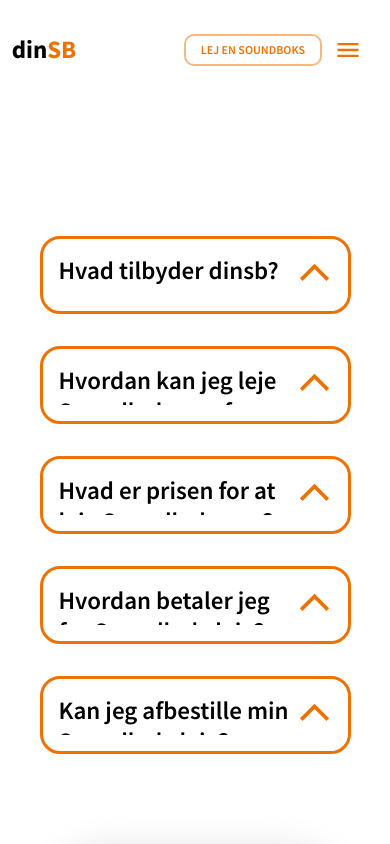
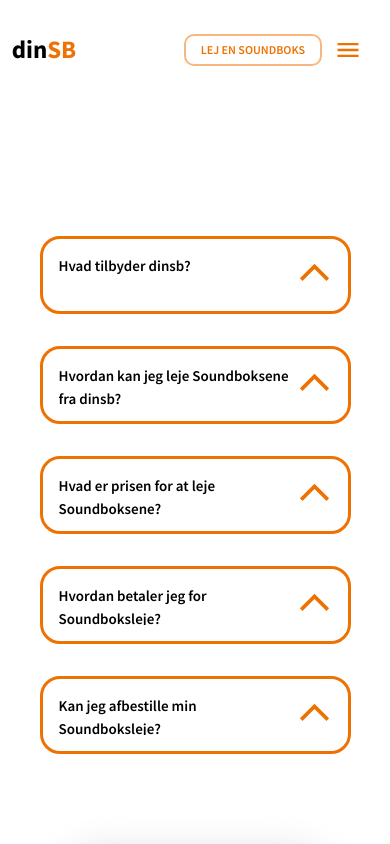
Before and after one commit to aliasadi04/dinsb, a React (Create React App) app: page /faq in a window 390 px wide. Shown: the top 844 px of the page. Built offline with nearby package versions, Linux system fonts and the light colour scheme.

Commit message:
responsive faq component + installed moment js

```diff
--- a/package.json
+++ b/package.json
@@ -7,6 +7,7 @@
     "@emotion/styled": "^11.10.8",
     "@mui/icons-material": "^5.11.16",
     "@mui/material": "^5.12.2",
+    "@mui/x-date-pickers": "^6.3.1",
     "@react-navigation/native": "^6.1.6",
     "@react-navigation/native-stack": "^6.9.12",
     "@testing-library/jest-dom": "^5.16.5",
--- a/src/components/faq.component.tsx
+++ b/src/components/faq.component.tsx
@@ -19,19 +19,23 @@
         <Box onClick={handleChange} sx={{
 
             mx: 5, borderColor: '#EE7203', borderWidth: 3, borderStyle: 'solid', my: 2, borderRadius: 5, width: '70%', px: 2,
-            cursor:'pointer',
+            cursor: 'pointer',
             "&:hover": {
                 boxShadow: '0 5px 15px rgba(0,0,0,0.3)',
-                transition: 'box-shadow 0.1s ease-in-out',
+                transition: 'box-shadow 0.2s ease-in-out',
 
 
             }, display: 'flex', flexDirection: 'column', alignItems: 'center', py: 2
         }}>
-            <Collapse in={open} collapsedSize={40} sx={{width:'100%'}} >
+            <Collapse in={open} collapsedSize={40} sx={{ width: '100%' }} >
 
                 <Box sx={{ display: 'flex', flexDirection: 'row', justifyContent: 'space-between' }} >
-                    <Typography variant='h4' fontWeight={600}>{q}</Typography>
-                    <ArrowBackIosNewIcon fontSize='large' color='primary'sx={{ transform: (open ? 'rotate(270deg)' : 'rotate(90deg)') }} />
+                    <Typography
+                        fontSize={{ xs: 15, md: 25 }}
+                        // variant='h5'
+
+                        fontWeight={600} sx={{ pb: 3 }}>{q}</Typography>
+                    <ArrowBackIosNewIcon fontSize='large' color='primary' sx={{ transform: (open ? 'rotate(270deg)' : 'rotate(90deg)'),transition:'transform 0.2s ease-in-out' }} />
                 </Box>
                 <Typography variant='h5' mt={4} >{a}</Typography>
 
```
Also changed, not shown: 1 other file (tests, documents, lock files or other folders).
